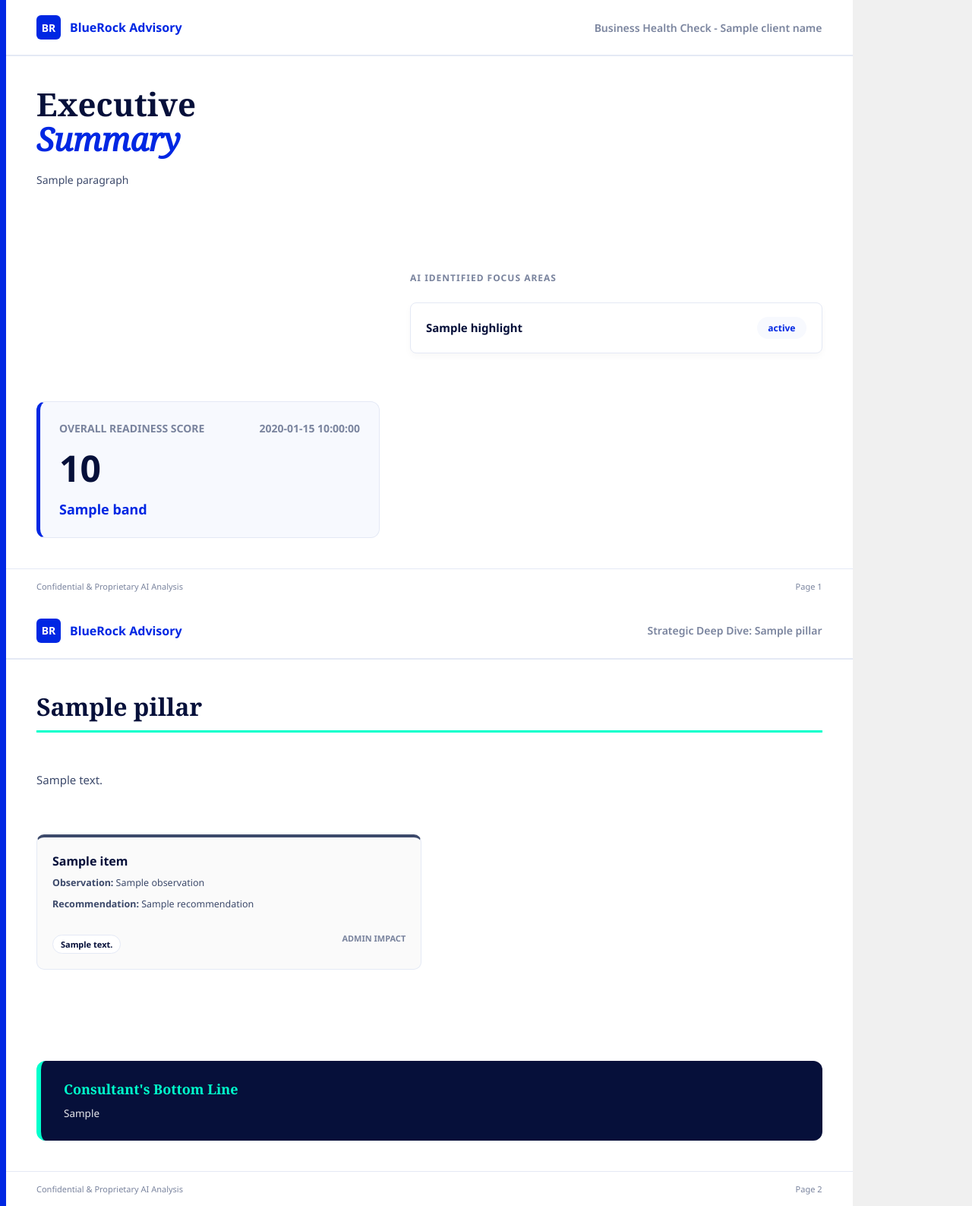
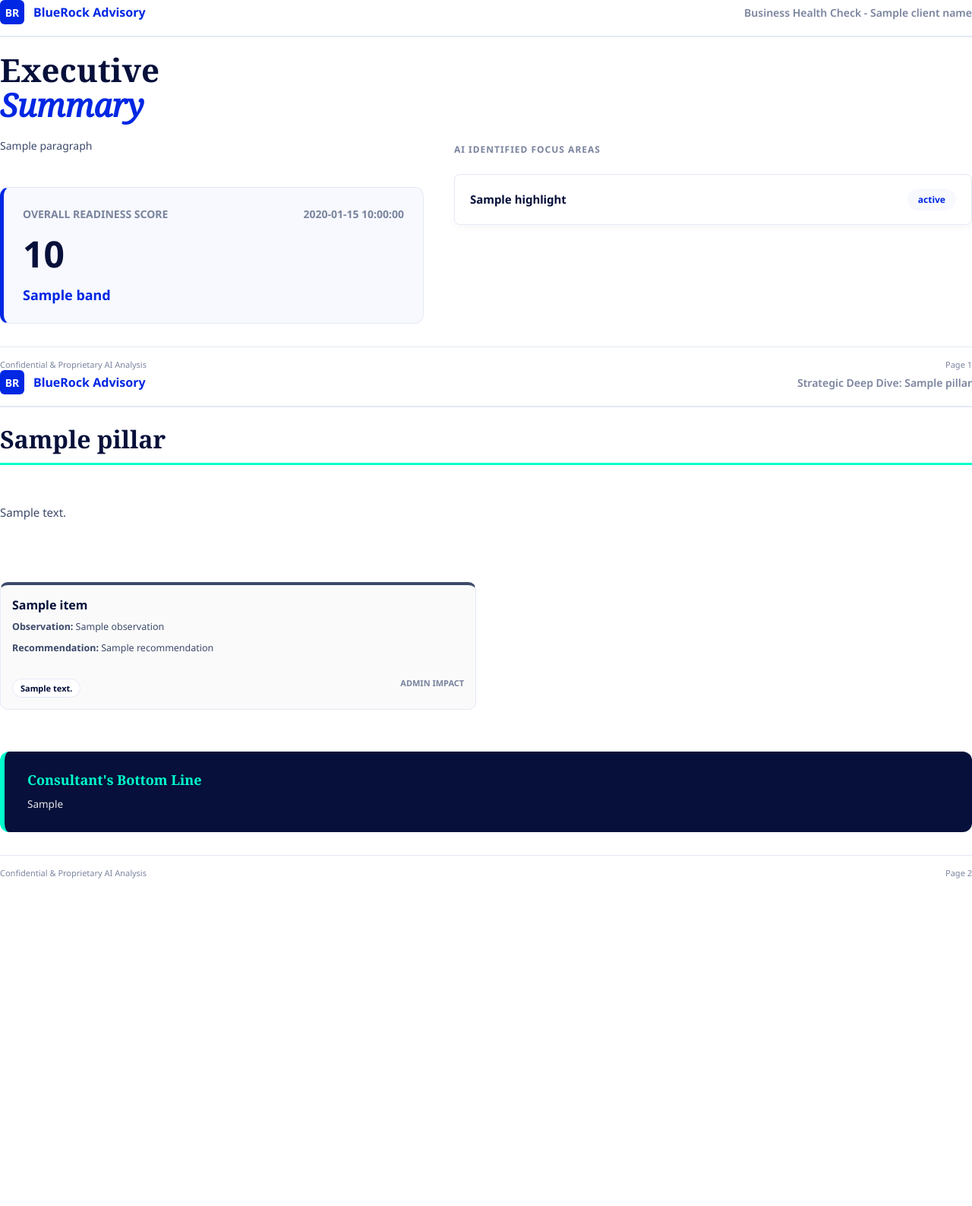
Before and after one commit to anakagung55/health-check, a Python web app: template templates/report_template.html in a window 1280 px wide. Shown: the whole page at 76% size. After the commit the page ends 1156 px from the top, so only its background shows below. Run offline with Jinja, Linux system fonts and the light colour scheme; the template is opened without the code that fills it: most values are stand-ins (such as "Sample title", 1, 10 or a date in 2020).

```diff
--- a/templates/report_template.html
+++ b/templates/report_template.html
@@ -5,34 +5,61 @@
 <title>Diagnostic Report - {{ client_name }}</title>
 <link href="https://fonts.googleapis.com/css2?family=Noto+Sans:wght@400;600;700&family=Noto+Serif:ital,wght@0,400;0,700;1,400&display=swap" rel="stylesheet">
 <style>
-@page { size: A4 landscape; margin: 0; }
+/* NATIVE PAGE SIZING & MARGINS */
+@page {
+  size: A4 landscape;
+  margin: 15mm 20mm;
+  @left-middle {
+      content: "";
+      background-color: #0027E3;
+      width: 8px;
+  }
+}
+
 :root {
   --blue: #0027E3; --aqua: #00FFCC; --navy: #06103A; --slate: #3D4A6B;
   --muted: #7A849E; --border: #E4E9F5; --surface: #F7F9FE; --white: #FFFFFF;
   --font-body: 'Noto Sans', sans-serif; --font-display: 'Noto Serif', serif;
 }
+
 *, *::before, *::after { box-sizing: border-box; margin: 0; padding: 0; }
-body { font-family: var(--font-body); background: #f0f0f0; color: var(--navy); font-size: 14px; }
-.page { width: 297mm; height: 210mm; background: var(--white); position: relative; display: flex; flex-direction: column; page-break-after: always; overflow: hidden; }
-.page::before { content: ''; position: absolute; left: 0; top: 0; bottom: 0; width: 8px; background: var(--blue); }
-.header { display: flex; justify-content: space-between; align-items: center; padding: 20px 40px 20px 48px; border-bottom: 2px solid var(--border); }
+body { font-family: var(--font-body); color: var(--navy); font-size: 14px; background: #FFF; }
+
+/* REMOVE FIXED HEIGHTS & LET FLEXBOX FLOW */
+.page {
+  page-break-after: always;
+  position: relative;
+  display: flex;
+  flex-direction: column;
+  min-height: 100%;
+}
+
+.header { display: flex; justify-content: space-between; align-items: center; padding-bottom: 15px; border-bottom: 2px solid var(--border); margin-bottom: 20px;}
 .logo-area { display: flex; align-items: center; gap: 12px; font-weight: 700; color: var(--blue); font-size: 16px; }
 .logo-box { background: var(--blue); color: var(--white); width: 32px; height: 32px; display: flex; align-items: center; justify-content: center; border-radius: 6px; font-size: 14px; font-weight: bold; }
 .report-title { color: var(--muted); font-size: 14px; font-weight: 600; }
-.footer { margin-top: auto; display: flex; justify-content: space-between; padding: 15px 40px 15px 48px; border-top: 1px solid var(--border); font-size: 11px; color: var(--muted); }
-.content { padding: 40px 40px 40px 48px; display: flex; gap: 40px; flex: 1; }
-.col-left { flex: 1; display: flex; flex-direction: column; }
-.col-right { flex: 1.2; display: flex; flex-direction: column; gap: 14px; }
+
+.footer { margin-top: 30px; display: flex; justify-content: space-between; padding-top: 15px; border-top: 1px solid var(--border); font-size: 11px; color: var(--muted); page-break-inside: avoid; }
+
+.content { display: flex; flex-direction: row; gap: 40px; }
+.col-left { width: 45%; display: flex; flex-direction: column; }
+.col-right { width: 55%; display: flex; flex-direction: column; gap: 14px; }
+
 h1 { font-family: var(--font-display); font-size: 42px; line-height: 1.1; color: var(--navy); margin-bottom: 20px; }
 h1 em { color: var(--blue); font-style: italic; }
 h2 { font-family: var(--font-display); font-size: 32px; color: var(--navy); margin-bottom: 10px; border-bottom: 3px solid var(--aqua); padding-bottom: 10px; display: inline-block; }
-.intro { font-size: 14px; color: var(--slate); line-height: 1.6; }
-.score-box { background: var(--surface); border: 1px solid var(--border); border-left: 5px solid var(--blue); padding: 25px; border-radius: 12px; margin-top: auto; }
+
+.intro { font-size: 14px; color: var(--slate); line-height: 1.6; margin-bottom: 20px;}
+
+.score-box { background: var(--surface); border: 1px solid var(--border); border-left: 5px solid var(--blue); padding: 25px; border-radius: 12px; margin-top: auto; page-break-inside: avoid;}
 .score-header { display: flex; justify-content: space-between; align-items: center; font-size: 14px; font-weight: bold; text-transform: uppercase; color: var(--muted); }
 .score-value { font-size: 48px; font-weight: 900; color: var(--navy); margin: 10px 0; }
 .score-label { font-size: 18px; font-weight: bold; color: var(--blue); }
-.cards-grid { display: grid; grid-template-columns: 1fr 1fr; gap: 20px; margin-top: 20px; }
-.card { border: 1px solid var(--border); padding: 20px; border-radius: 10px; border-top: 4px solid var(--slate); background: #fafafa; }
+
+/* SWAP GRID FOR SAFEST FLEXBOX ROW PATTERN */
+.cards-grid { display: flex; flex-wrap: wrap; gap: 2%; margin-top: 20px; }
+.card { width: 49%; border: 1px solid var(--border); padding: 15px; border-radius: 10px; border-top: 4px solid var(--slate); background: #fafafa; margin-bottom: 15px; page-break-inside: avoid; }
+
 .card.high { border-top-color: #0027E3; background: #F5F9FF;}
 .card.med { border-top-color: #F0A020; }
 .card.low { border-top-color: #E8405A; background: #FFF5F7;}
@@ -68,7 +95,7 @@ h2 { font-family: var(--font-display); font-size: 32px; color: var(--navy); marg
     <div class="col-right" style="justify-content: center;">
        <h3 style="color: var(--muted); text-transform: uppercase; font-size: 12px; letter-spacing: 1px; margin-bottom: 10px;">AI Identified Focus Areas</h3>
        {% for highlight in ai.highlights %}
-       <div style="background: white; border: 1px solid var(--border); padding: 18px 20px; border-radius: 8px; display: flex; justify-content: space-between; align-items: center; box-shadow: 0 4px 10px rgba(0,0,0,0.03);">
+       <div style="background: white; border: 1px solid var(--border); padding: 18px 20px; border-radius: 8px; display: flex; justify-content: space-between; align-items: center; box-shadow: 0 4px 10px rgba(0,0,0,0.03); margin-bottom: 12px;">
          <span style="font-weight: bold; font-size: 15px;">{{ highlight.title }}</span>
          <span style="font-size: 12px; color: var(--blue); font-weight: bold; background: var(--surface); padding: 6px 14px; border-radius: 15px;">{{ highlight.status }}</span>
        </div>
```
